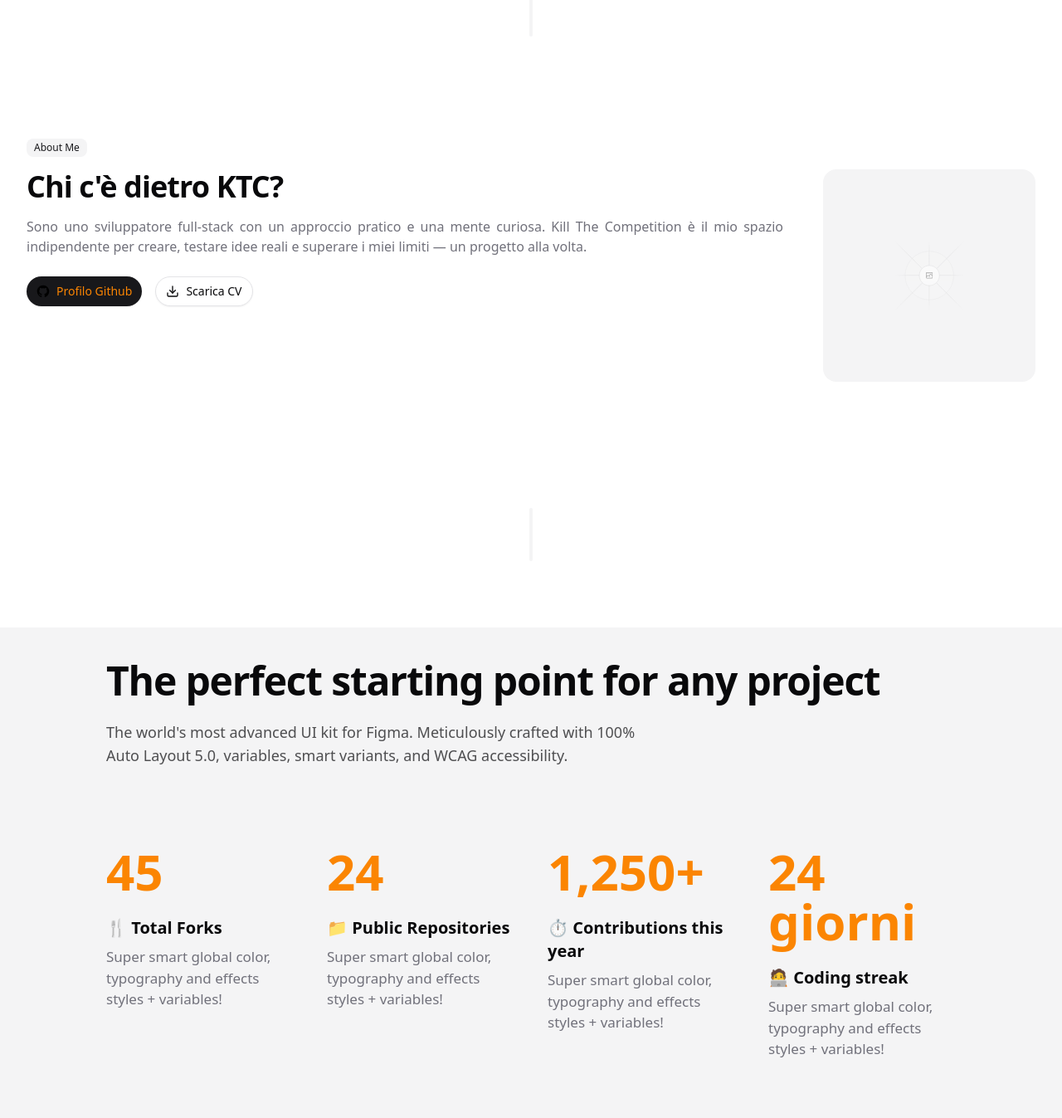
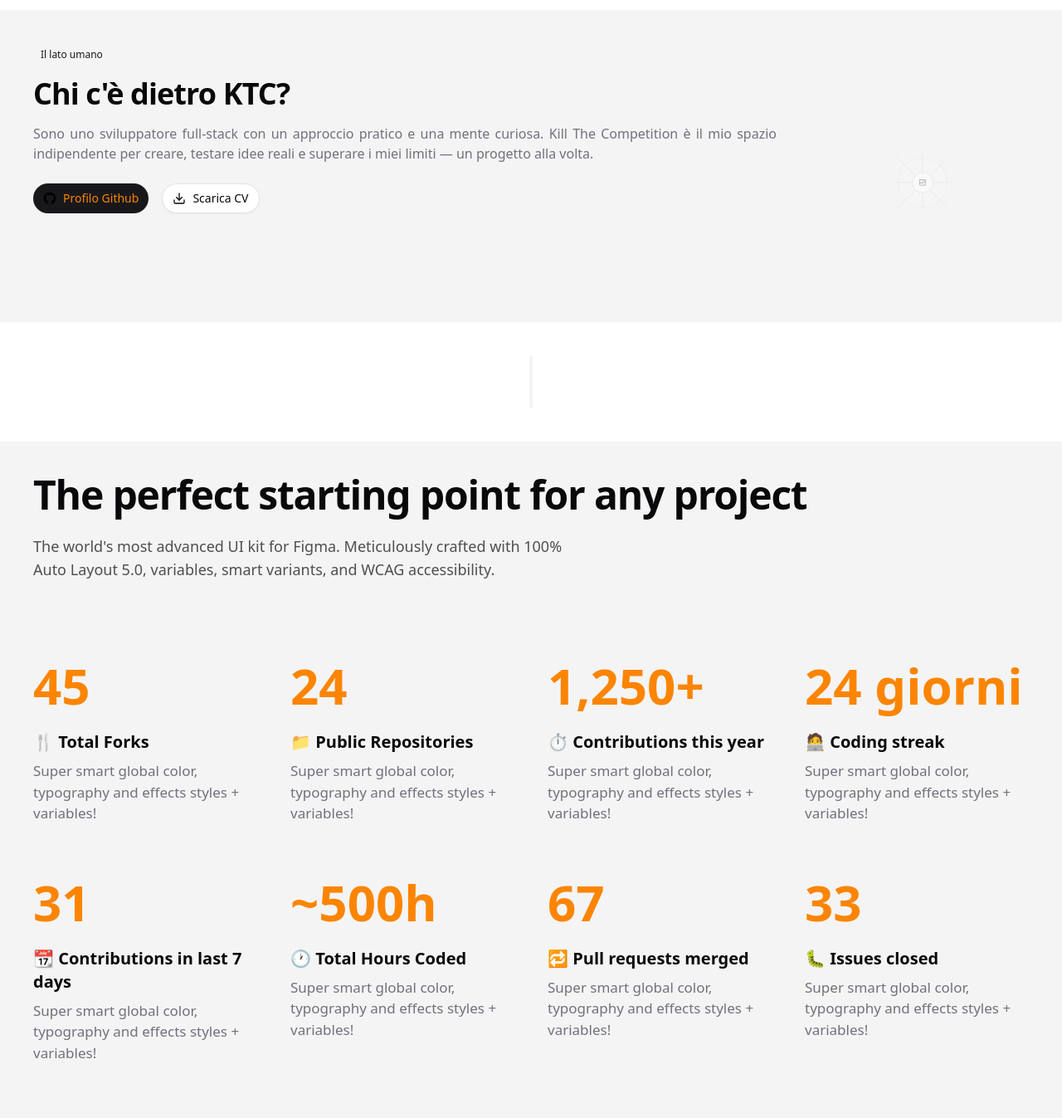
Before and after one commit to ionutbirlad/project-ktc, a Next.js app: page / in a window 1280 px wide. Shown: the part 932-2279 px from the top of the page at 83% size. Built offline with nearby package versions, Linux system fonts and the light colour scheme.

Commit message:
refactor: changed sections structure + minor changes

```diff
--- a/src/app/(site)/page.tsx
+++ b/src/app/(site)/page.tsx
@@ -14,15 +14,15 @@
     <LayoutContainer>
       <HeroSection extraStyle="bg-muted lg:py-20" fullWidth={true} />
       <SectionDivider />
-      <AboutCallout />
+      <AboutCallout extraStyle="bg-muted" fullWidth={true} />
       <SectionDivider />
       <TechStatsSection extraStyle="bg-muted" fullWidth={true} />
       <SectionDivider />
-      <ProjectsPreview extraStyle="relative" />
+      <ProjectsPreview extraStyle="relative bg-muted" fullWidth={true} />
       <SectionDivider />
       <BlogTeaser extraStyle="bg-muted" fullWidth={true} />
       <SectionDivider />
-      <ContactCTA extraStyle="text-center" />
+      <ContactCTA extraStyle="bg-muted text-center" fullWidth={true} />
     </LayoutContainer>
   );
 }
--- a/src/components/general/ContactCTA.tsx
+++ b/src/components/general/ContactCTA.tsx
@@ -10,6 +10,7 @@
 export default function ContactCTA({ extraStyle, fullWidth }: ContactCTAProps) {
   return (
     <SectionContainer extraStyle={extraStyle} fullWidth={fullWidth}>
+      <div className="max-w-screen-sm lg:max-w-screen-xl mx-auto px-10">
         <h2 className="text-2xl font-semibold mb-4">Hai un&apos;idea? Parliamone.</h2>
         <p className="text-muted-foreground mb-6">
           Sono aperto a collaborazioni, sfide e proposte fuori dagli schemi.
@@ -17,6 +18,7 @@
         <Link href="/contact">
           <Button>Contattami</Button>
         </Link>
+      </div>
     </SectionContainer>
   );
 }
--- a/src/components/general/SectionDivider.tsx
+++ b/src/components/general/SectionDivider.tsx
@@ -6,6 +6,6 @@
 
 export default function SectionDivider({ extraStyle }: SectionDividerProps) {
   return (
-    <div className={`mx-auto bg-muted my-5 h-16 w-1 rounded-full sm:my-20 ${extraStyle}`}> </div>
+    <div className={`mx-auto bg-muted my-5 h-16 w-1 rounded-full sm:my-10 ${extraStyle}`}> </div>
   );
 }
--- a/src/components/home/AboutCallout.tsx
+++ b/src/components/home/AboutCallout.tsx
@@ -15,7 +15,7 @@
 export default function AboutCallout({ extraStyle, fullWidth }: AboutCalloutProps) {
   return (
     <SectionContainer extraStyle={extraStyle} fullWidth={fullWidth}>
-      <div className="flex flex-col md:flex-row-reverse gap-12">
+      <div className="flex flex-col md:flex-row-reverse gap-12 max-w-screen-sm lg:max-w-screen-xl mx-auto px-10">
         <div className="mt-10 w-48 h-48 md:w-64 md:h-64 hidden md:block">
           <div className="relative w-full h-full rounded-2xl overflow-hidden bg-accent">
             <Image src="/images/placeholder.svg" alt="" className="object-cover" fill />
@@ -24,7 +24,7 @@
 
         <div className="flex-1 md:text-left">
           <Badge variant="secondary" className="mb-4">
-            About Me
+            Il lato umano
           </Badge>
 
           <div className="mt-10 w-48 h-48 md:w-64 md:h-64 mt-3 mb-8 block md:hidden">
--- a/src/components/home/BlogTeaser.tsx
+++ b/src/components/home/BlogTeaser.tsx
@@ -80,7 +80,7 @@
 export default function BlogTeaser({ extraStyle, fullWidth }: BlogTeaserProps) {
   return (
     <SectionContainer extraStyle={extraStyle} fullWidth={fullWidth}>
-      <div className="max-w-screen-lg mx-auto flex flex-col lg:flex-row items-start gap-12">
+      <div className="max-w-screen-sm lg:max-w-screen-xl mx-auto px-10 flex flex-col lg:flex-row items-start gap-12">
         <div>
           <h2 className="text-3xl font-bold tracking-tight text-zinc-900 dark:text-zinc-100">
             Tech thoughts
--- a/src/components/home/ProjectsPreview.tsx
+++ b/src/components/home/ProjectsPreview.tsx
@@ -129,7 +129,7 @@
 
   return (
     <SectionContainer id="projects" fullWidth={fullWidth} extraStyle={extraStyle}>
-      <div>
+      <div className="max-w-screen-sm lg:max-w-screen-xl mx-auto px-10">
         <div className="text-center mb-12">
           <Badge
             variant="secondary"
--- a/src/components/home/TechStatsSection.tsx
+++ b/src/components/home/TechStatsSection.tsx
@@ -282,7 +282,7 @@
 
   return (
     <SectionContainer extraStyle={extraStyle} fullWidth={fullWidth}>
-      <div className="max-w-screen-lg mx-auto">
+      <div className="max-w-screen-sm lg:max-w-screen-xl mx-auto px-10">
         <div className="w-full">
           <h2 className="text-4xl md:text-5xl font-bold tracking-tight">
             The perfect starting point for any project
--- a/src/components/layout/SectionContainer.tsx
+++ b/src/components/layout/SectionContainer.tsx
@@ -18,7 +18,7 @@
   return (
     <section
       id={id}
-      className={`${fullWidth ? "mb-28 py-10" : "mx-auto w-full max-w-7xl px-6 sm:px-6 lg:px-8 mb-28 py-10"} ${extraStyle}`}
+      className={`${fullWidth ? "py-10" : "mx-auto w-full max-w-7xl px-6 sm:px-6 lg:px-8 py-10"} ${extraStyle}`}
     >
       {children}
     </section>
```
Lines whose indentation alone changed are shown as unchanged.
